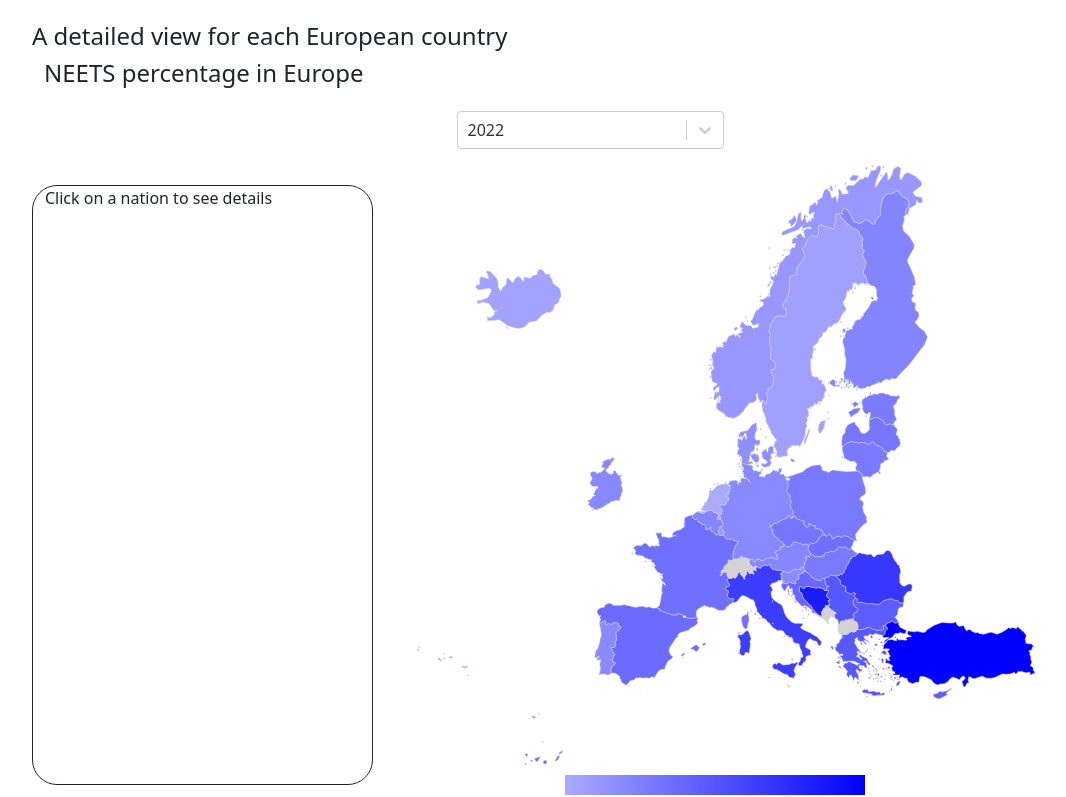
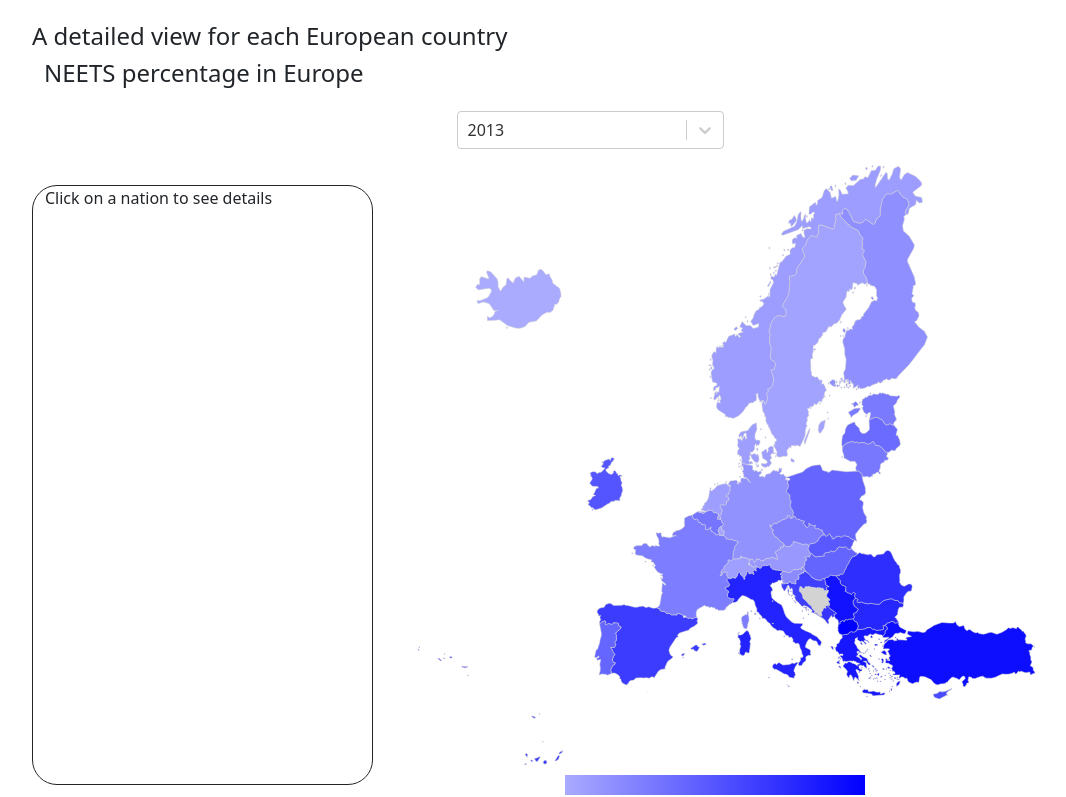
Before and after one commit to Sasmukni/GoodSoupDataVis, a React (Create React App) app: page /#/project/NEET in a window 1280 px wide. Shown: the part 2951-3748 px from the top of the page, without its empty margins (50-1116 px from the left). Built offline with nearby package versions, Linux system fonts and the light colour scheme.

Commit message:
Neet Choropleth minor fix

```diff
--- a/src/project/visualizations/ChoroplethMapNEET.js
+++ b/src/project/visualizations/ChoroplethMapNEET.js
@@ -19,10 +19,10 @@ export default function ChoroplethMapNEET({
   const [focused, setFocused] = useState(null);
   const [selected, setSelected] = useState(null);
   const [tooltip, setTooltip] = useState({ visible: false, value: '', x: 0, y: 0 });
-  const [year, setYear] = useState(2022);
+  const [year, setYear] = useState(2013);
 
+  var nations = numData.map(d => d.nation);
   var yearFilteredNumData = numData.filter(d => d.year === year);
-  var nations = numData.map(d => d.nation);
   var colorScale = d3.scaleLinear()
       .domain(d3.extent([...yearFilteredNumData.map(d=>d.tot_neets)]))
       .range(['#AAAAFF', '#0000FF']);
--- a/src/project/visualizations/MapSubsectionNEET.js
+++ b/src/project/visualizations/MapSubsectionNEET.js
@@ -14,7 +14,7 @@ export default function MapSubsectionNEET({
     colors = {}
 })
 {
-    const [category, setCategory] = useState("Donut");
+    const [category, setCategory] = useState("Gauge");
 
     var dataForGauge = data? data.map(d => ({data:[{male:d.tot_males, female:d.tot_females}]})):null;
 
```
